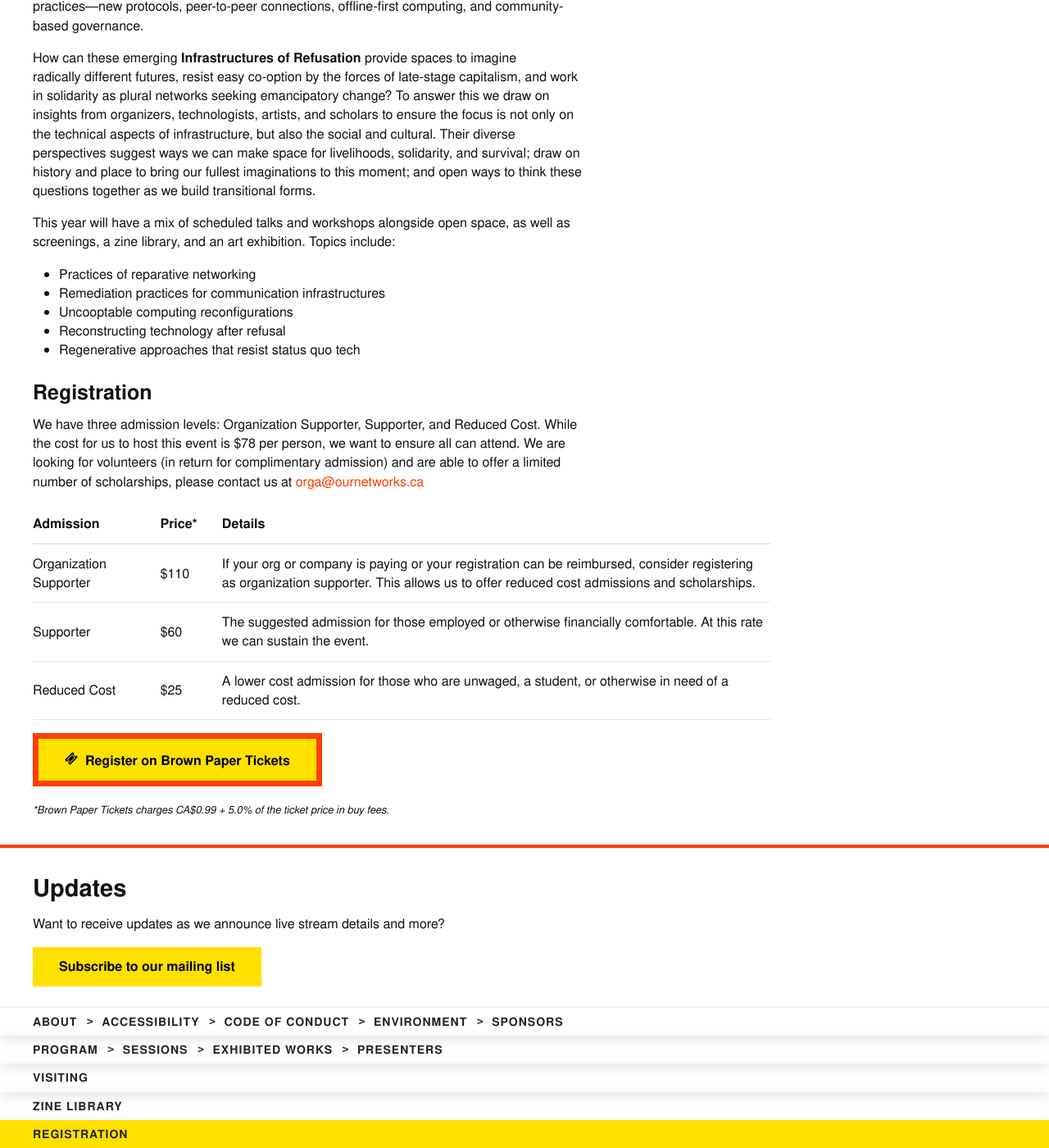
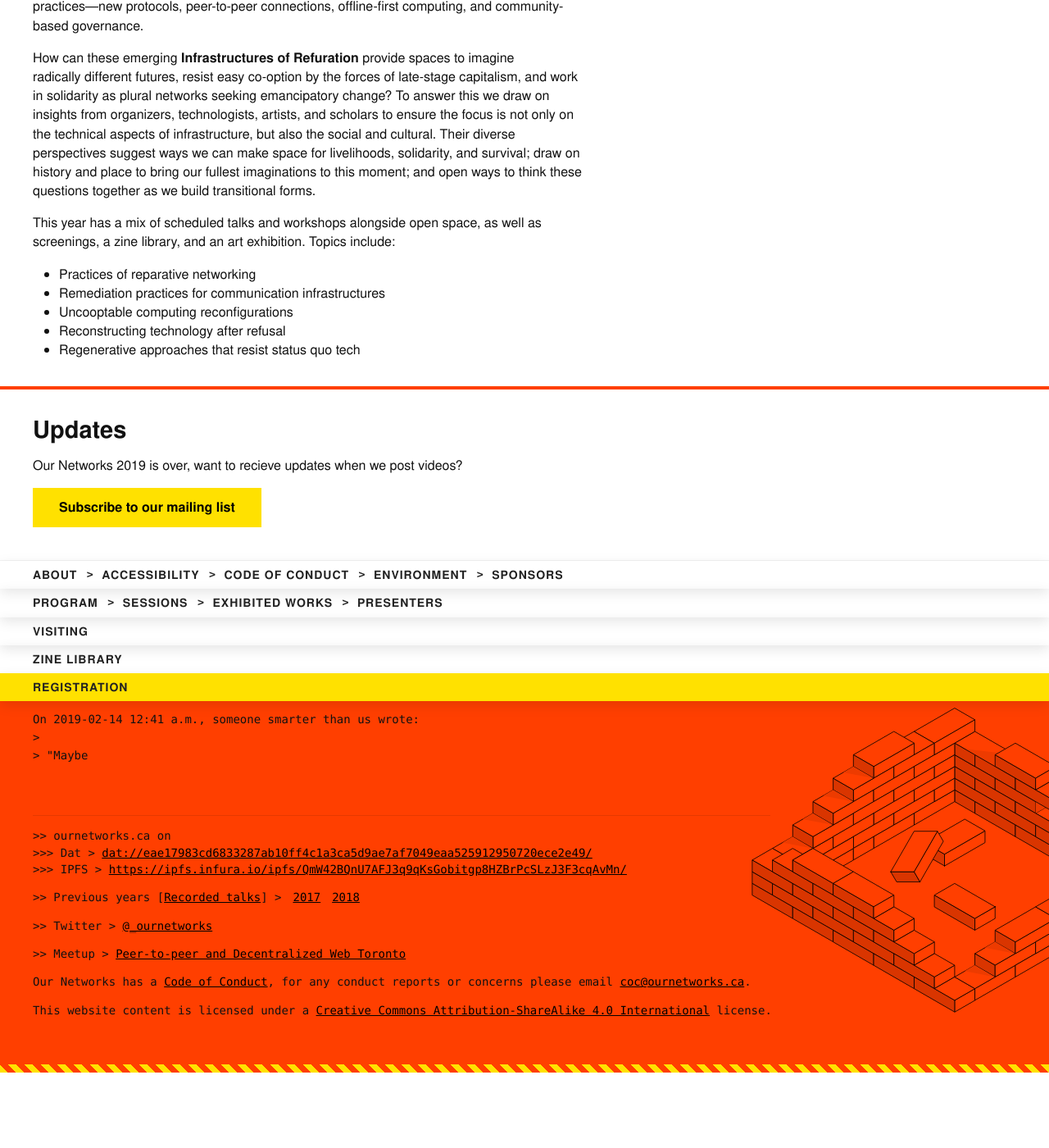
Before and after one commit to ournetworks/ournetworks.ca, a Jekyll site: the page built from index.md, in a window 1280 px wide and 1400 px high, scrolled down 618 px. Shown: the whole window at 82% size. Built offline with Jekyll 4.4.1, drawn with Linux system fonts in a browser that asks for light colours; after the commit the page ends 1926 px from its top, so only the background shows below that.

Commit message:
update splash to remove registration and subscribe text

```diff
--- a/_layouts/splash.html
+++ b/_layouts/splash.html
@@ -9,7 +9,7 @@ layout: default
   <hr class="extended">
   <div class="container">
   <h2 id="updates">Updates</h2>
-  <p>Want to receive updates as we announce live stream details and more?</p>
+  <p>Our Networks 2019 is over, want to recieve updates when we post videos?</p>
   <a href="https://lists.mayfirst.org/mailman/listinfo/ournetworks" class="button" target="_blank" rel="noopener">Subscribe to our mailing list</a>
   </div>
 </div>
--- a/index.md
+++ b/index.md
@@ -11,24 +11,10 @@ redirect_from:
 How can these emerging **Infrastructures of <span class="word"></span>** provide spaces to imagine<span class="word-spacer"></span>
 radically different futures, resist easy co-option by the forces of late-stage capitalism, and work in solidarity as plural networks seeking emancipatory change? To answer this we draw on insights from organizers, technologists, artists, and scholars to ensure the focus is not only on the technical aspects of infrastructure, but also the social and cultural. Their diverse perspectives suggest ways we can make space for livelihoods, solidarity, and survival; draw on history and place to bring our fullest imaginations to this moment; and open ways to think these questions together as we build transitional forms.
 
-This year will have a mix of scheduled talks and workshops alongside open space, as well as screenings, a zine library, and an art exhibition. Topics include:
+This year has a mix of scheduled talks and workshops alongside open space, as well as screenings, a zine library, and an art exhibition. Topics include:
 
 - Practices of reparative networking
 - Remediation practices for communication infrastructures
 - Uncooptable computing reconfigurations
 - Reconstructing technology after refusal
 - Regenerative approaches that resist status quo tech
-
-### Registration
-
-We have three admission levels: Organization Supporter, Supporter, and Reduced Cost. While the cost for us to host this event is $78 per person, we want to ensure all can attend. We are looking for volunteers (in return for complimentary admission) and are able to offer a limited number of scholarships, please contact us at [{{ site.email }}](mailto:{{ site.email }})
-
-| Admission              | Price* | Details |
-|:-----------------------|:------|:--------|
-| Organization Supporter | $110 | If your org or company is paying or your registration can be reimbursed, consider registering as organization supporter. This allows us to offer reduced cost admissions and scholarships. |
-| Supporter              | $60 | The suggested admission for those employed or otherwise financially comfortable. At this rate we can sustain the event. |
-| Reduced Cost           | $25 | A lower cost admission for those who are unwaged, a student, or otherwise in need of a reduced cost. |
-
-<a class="button button-primary" href="https://www.brownpapertickets.com/event/4308694">{% include icons/ticket.svg %}&nbsp;&nbsp;Register on Brown Paper Tickets</a>
-
-<small><em>*Brown Paper Tickets charges CA$0.99 + 5.0% of the ticket price in buy fees.</em></small>
```
